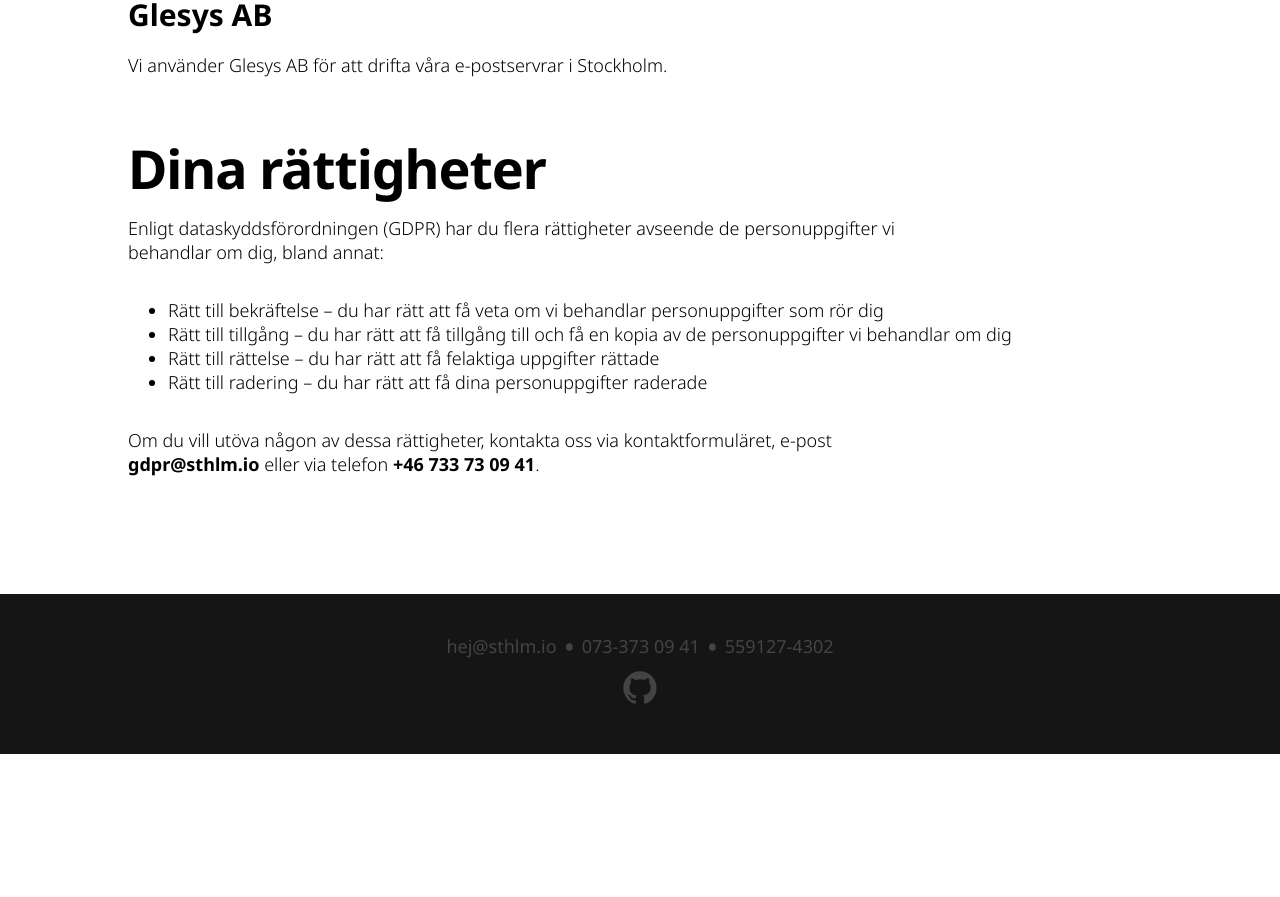
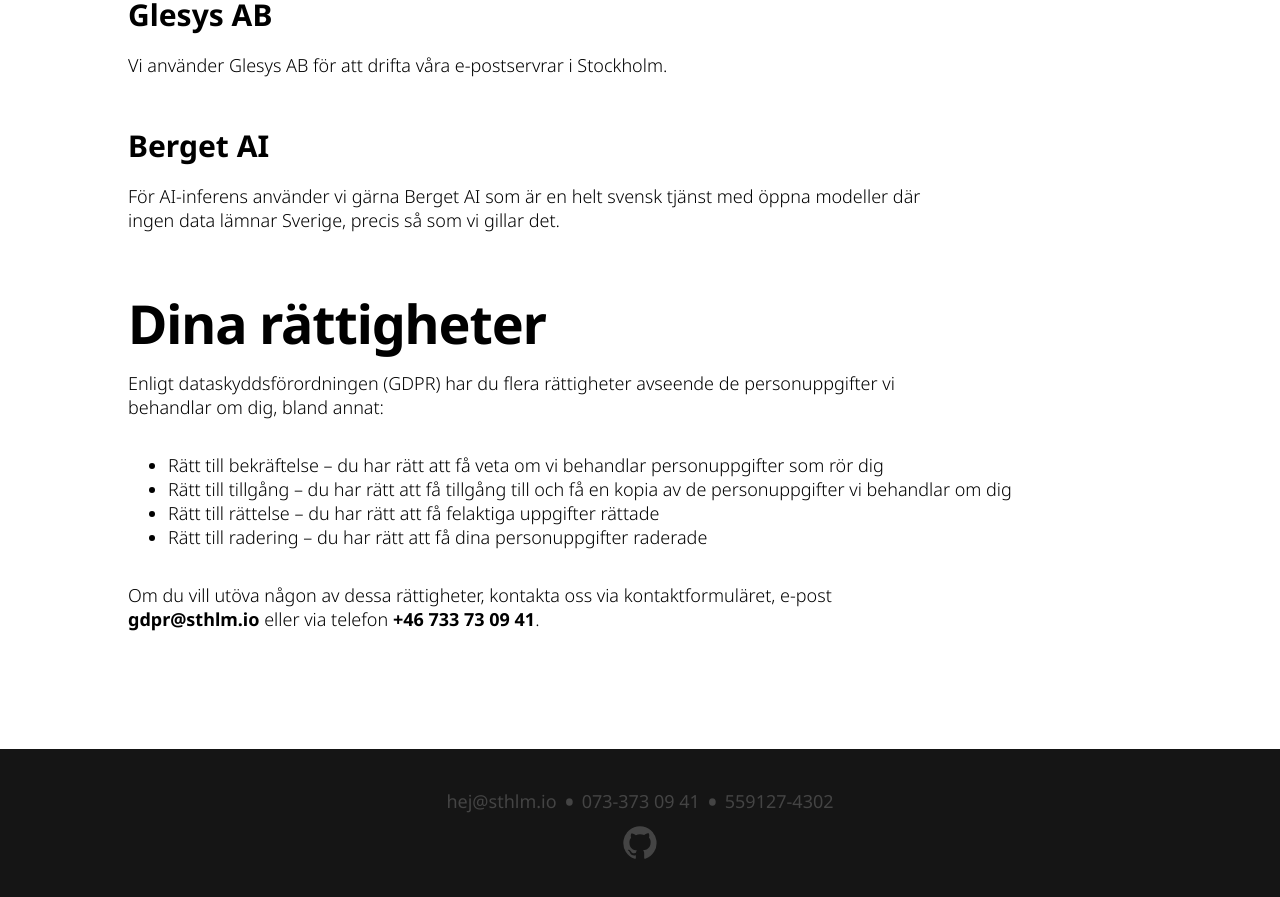
Before and after one commit to sthlmio/web, a Next.js app: page /terms in a window 1280 px wide. Shown: the part 1200-2097 px from the top of the page. Before the commit the page ends 1954 px from the top, so only its background shows below. Built offline with nearby package versions, Linux system fonts and the light colour scheme.

Commit message:
Update terms

```diff
--- a/pages/terms.js
+++ b/pages/terms.js
@@ -54,6 +54,12 @@
           <h3>Glesys AB</h3>
           <p className="text">
             Vi använder Glesys AB för att drifta våra e-postservrar i Stockholm.
+          </p>
+          <h3>Berget AI</h3>
+          <p className="text">
+            För AI-inferens använder vi gärna Berget AI som är en helt svensk
+            tjänst med öppna modeller där ingen data lämnar Sverige, precis så
+            som vi gillar det.
           </p>
           <h2>Dina rättigheter</h2>
           <p className="text">
```
